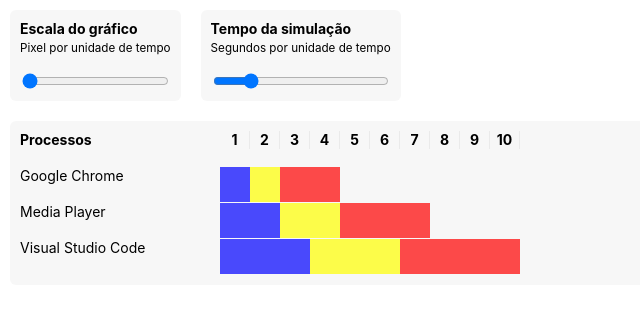
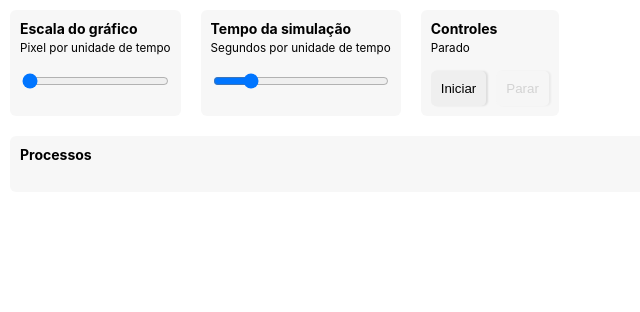
Before and after one commit to mateuscalza/srt-scheduler, a React (Create React App) app: page / in a window 1280 px wide. Shown: the top 312 px of the page, without its empty margins (0-640 px from the left). Built offline with nearby package versions, Linux system fonts and the light colour scheme.

Commit message:
Botões para iniciar e parar, e início do SRT.

```diff
--- a/src/App.js
+++ b/src/App.js
@@ -2,15 +2,13 @@
 import Timeline from './components/Timeline';
 import ScaleRange from './components/ScaleRange';
 import TimeRange from './components/TimeRange';
+import RunControl from './components/RunControl';
 
 function App() {
+  const [running, setRunning] = useState(false);
   const [pixelsPerUnit, setPixelsPerUnit] = useState(30);
   const [secondsPerUnit, setSecondsPerUnit] = useState(1000);
-  const [processes] = useState([
-    { applicationName: 'Google Chrome', arrivalTime: 1, waitingTime: 1, burstTime: 2 },
-    { applicationName: 'Media Player', arrivalTime: 2, waitingTime: 2, burstTime: 3 },
-    { applicationName: 'Visual Studio Code', arrivalTime: 3, waitingTime: 3, burstTime: 4 }
-  ]);
+  const [processes] = useState([]);
 
   return (
     <div className="app">
@@ -23,6 +21,11 @@
           value={secondsPerUnit}
           onChange={event => setSecondsPerUnit(event.target.value)}
         />
+        <RunControl
+          status={running}
+          onStart={() => setRunning(true)}
+          onStop={() => setRunning(false)}
+        />
       </div>
       <Timeline processes={processes} pixelsPerUnit={pixelsPerUnit} />
     </div>
--- /dev/null
+++ b/src/components/RunControl.js
@@ -0,0 +1,38 @@
+import React from 'react';
+
+export default function RunControl({ status, onStart, onStop }) {
+  const handleStart = event => {
+    event.preventDefault();
+    if (!status) {
+      onStart();
+    }
+  };
+  const handleStop = event => {
+    event.preventDefault();
+    if (status) {
+      onStop();
+    }
+  };
+
+  return (
+    <label className="control">
+      <p>
+        <strong>Controles</strong>
+        <br />
+        <small>{status ? 'Em execução' : 'Parado'}</small>
+      </p>
+      <div className="buttons">
+        <button
+          style={{ marginRight: 10 }}
+          disabled={status}
+          onClick={handleStart}
+        >
+          Iniciar
+        </button>
+        <button disabled={!status} onClick={handleStop}>
+          Parar
+        </button>
+      </div>
+    </label>
+  );
+}
--- a/src/components/Timeline.css
+++ /dev/null
@@ -1,67 +0,0 @@
-.timeline {
-  display: flex;
-  flex-direction: row;
-  margin: 10px;
-  padding: 10px;
-  border-radius: 6px;
-  background-color: rgba(50, 50, 50, 0.04);
-}
-
-.timeline .process {
-  display: flex;
-  height: 35px;
-  margin-bottom: 1px;
-}
-
-.timeline header {
-  display: flex;
-  height: 35px;
-  margin-bottom: 1px;
-  font-weight: bold;
-}
-
-/* Labels */
-
-.timeline aside {
-  display: flex;
-  flex-direction: column;
-  width: 200px;
-}
-
-/* Main */
-
-.timeline main {
-  /* background-color: rgba(0, 0, 0, 0.1); */
-  position: relative;
-  flex: 1;
-  flex-direction: column;
-  overflow-y: scroll;
-  width: 100%;
-}
-
-.timeline main header {
-  display: block;
-}
-.timeline main header .step {
-  display: inline-block;
-  border-right: 1px solid rgba(0, 0, 0, 0.05);
-  text-align: center;
-}
-
-.timeline main .arrival {
-  display: inline-block;
-  background-color: rgba(0, 0, 255, 0.7);
-  height: 35px;
-}
-
-.timeline main .waiting {
-  display: inline-block;
-  background-color: rgba(255, 255, 0, 0.7);
-  height: 35px;
-}
-
-.timeline main .burst {
-  display: inline-block;
-  background-color: rgba(255, 0, 0, 0.7);
-  height: 35px;
-}
--- a/src/index.css
+++ b/src/index.css
@@ -40,3 +40,91 @@
 .control p {
   margin-top: 0;
 }
+
+/* Timeline */
+
+.timeline {
+  display: flex;
+  flex-direction: row;
+  margin: 10px;
+  padding: 10px;
+  border-radius: 6px;
+  background-color: rgba(50, 50, 50, 0.04);
+}
+
+.timeline .process {
+  display: flex;
+  height: 35px;
+  margin-bottom: 1px;
+}
+
+.timeline header {
+  display: flex;
+  height: 35px;
+  margin-bottom: 1px;
+  font-weight: bold;
+}
+
+/* Timeline Labels */
+
+.timeline aside {
+  display: flex;
+  flex-direction: column;
+  width: 200px;
+}
+
+/* Timeline Main */
+
+.timeline main {
+  /* background-color: rgba(0, 0, 0, 0.1); */
+  position: relative;
+  flex: 1;
+  flex-direction: column;
+  overflow-y: scroll;
+  width: 100%;
+}
+
+.timeline main header {
+  display: block;
+}
+.timeline main header .step {
+  display: inline-block;
+  border-right: 1px solid rgba(0, 0, 0, 0.05);
+  text-align: center;
+}
+
+.timeline main .arrival {
+  display: inline-block;
+  background-color: rgba(0, 0, 255, 0.7);
+  height: 35px;
+}
+
+.timeline main .waiting {
+  display: inline-block;
+  background-color: rgba(255, 255, 0, 0.7);
+  height: 35px;
+}
+
+.timeline main .burst {
+  display: inline-block;
+  background-color: rgba(255, 0, 0, 0.7);
+  height: 35px;
+}
+
+/* Run controls */
+.buttons {
+  flex-direction: row;
+}
+
+.buttons button {
+  padding: 10px;
+  border: none;
+  box-shadow: 2px 0 2px rgba(0, 0, 0, 0.1);
+  border-radius: 5px;
+  cursor: pointer;
+}
+
+.buttons button[disabled] {
+  opacity: 0.5;
+  cursor: not-allowed;
+}
```
Also changed, not shown: src/components/Timeline.js (+5 -2 lines), src/config/jobs.js (added, +22 -0 lines), src/schedulers/srt.js (added, +16 -0 lines).
